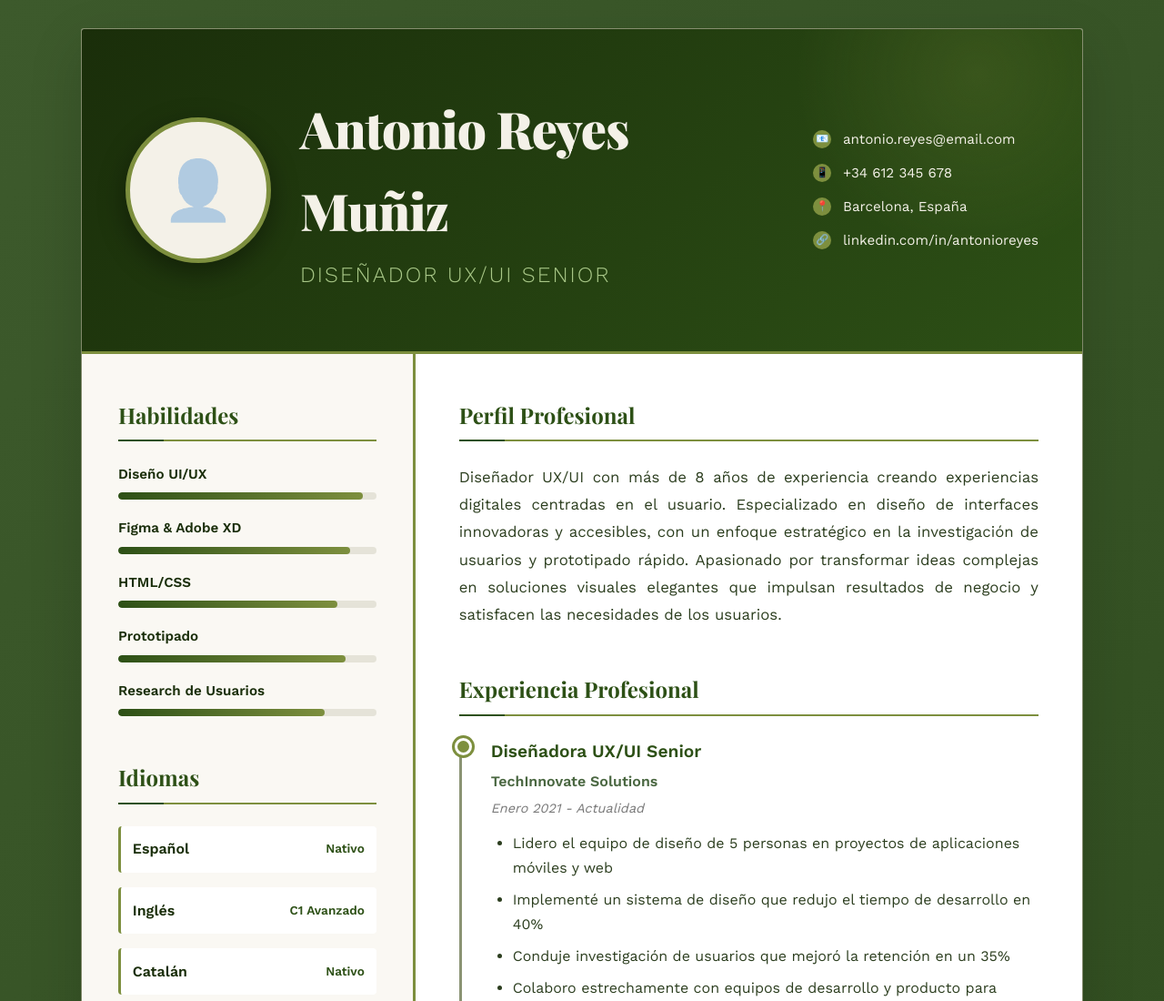
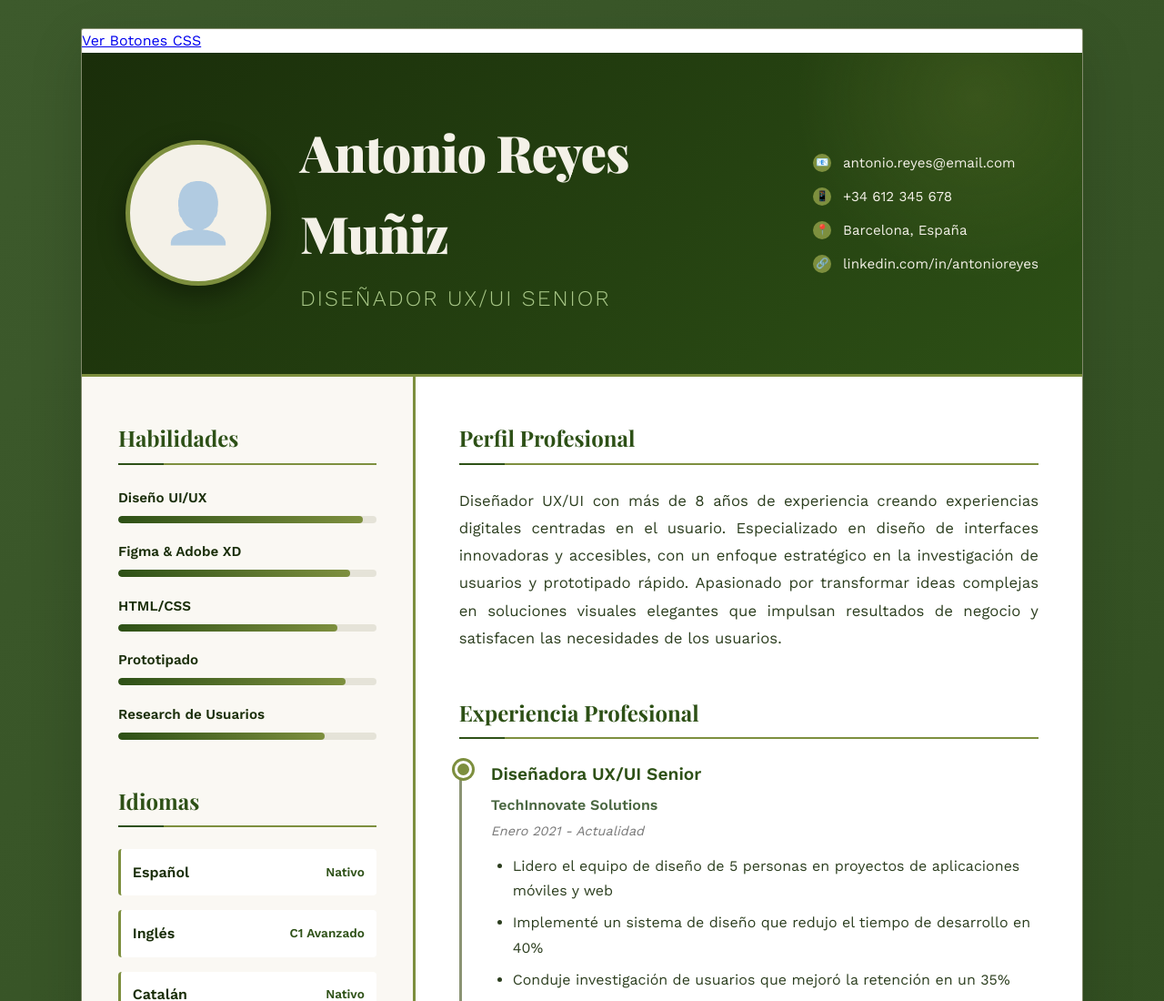
Before and after one commit to ChronoAntonio/devItsao, a plain HTML site: page index.html in a window 1280 px wide. Shown: the top 1100 px of the page at 91% size. Drawn offline with nearby package versions, Linux system fonts and the light colour scheme.

Commit message:
Update index.html
creamos enlace a botones.html

```diff
--- a/index.html
+++ b/index.html
@@ -509,6 +509,7 @@
 </head>
 <body>
     <div class="container">
+        <a href="botones.html">Ver Botones CSS</a>
         <!-- Header -->
         <div class="header">
             <div class="header-content">
```
